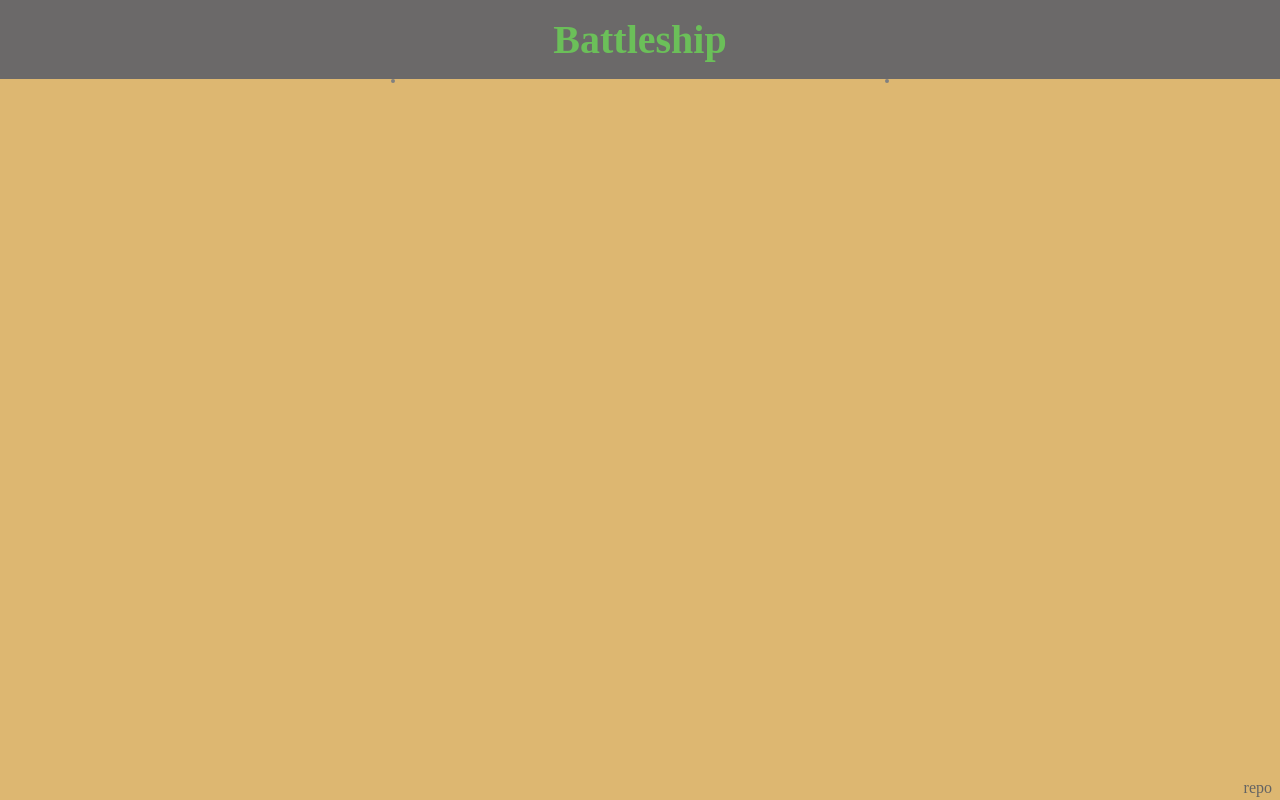
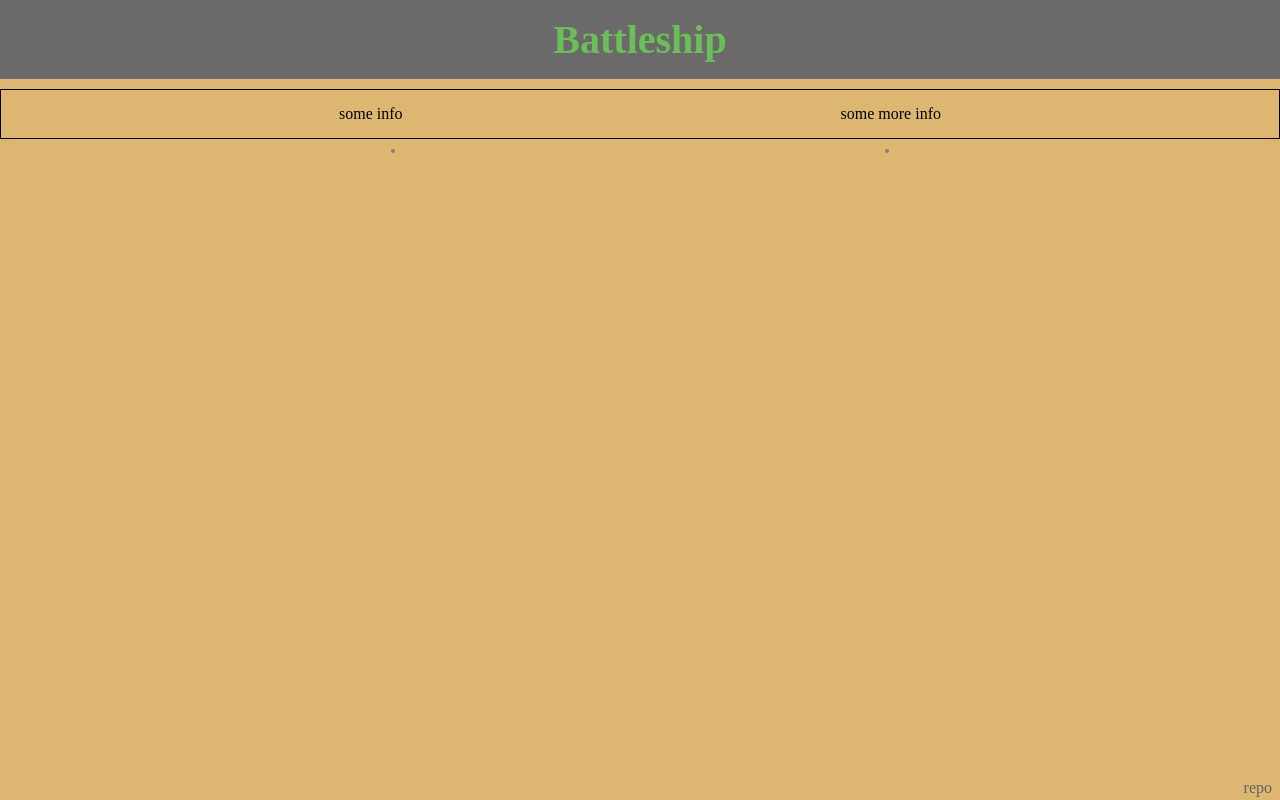
Before and after one commit to MikeMelchior/battleship, a website built with webpack: page src/index.html in a window 1280 px wide. Built offline with nearby package versions, Linux system fonts and the light colour scheme.

Commit message:
add game info section to markup

```diff
--- a/src/index.html
+++ b/src/index.html
@@ -17,6 +17,10 @@
     <header class="header">
         <p class="title">Battleship</p>
     </header>
+    <div class="game-info">
+        <p class="player-one"> some info </p>
+        <p class="player-two"> some more info</p>
+    </div>
     <div class="main">
         <div class="first-grid"></div>
         <div class="second-grid"></div>
```
